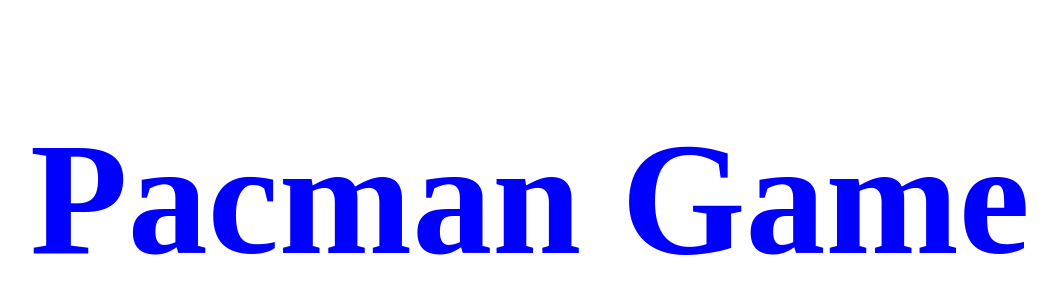
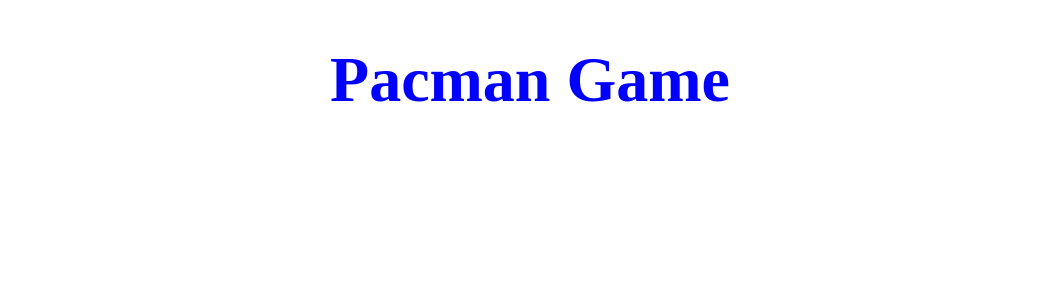
Before and after one commit to cychowai/COMP4021_Group39_Project, a plain HTML site: page public/index.html in a window 1280 px wide. Shown: the whole page, without its empty margins (110-1167 px from the left). Drawn offline with nearby package versions, Linux system fonts and the light colour scheme.

Commit message:
Update style.css

```diff
--- a/public/style.css
+++ b/public/style.css
@@ -1,6 +1,6 @@
 h1 {
   font-family:'Times New Roman', Times, serif;
-  font-size: 20vh;
+  font-size: 8vh;
   text-align: center;
   color: blue;
 }
```
